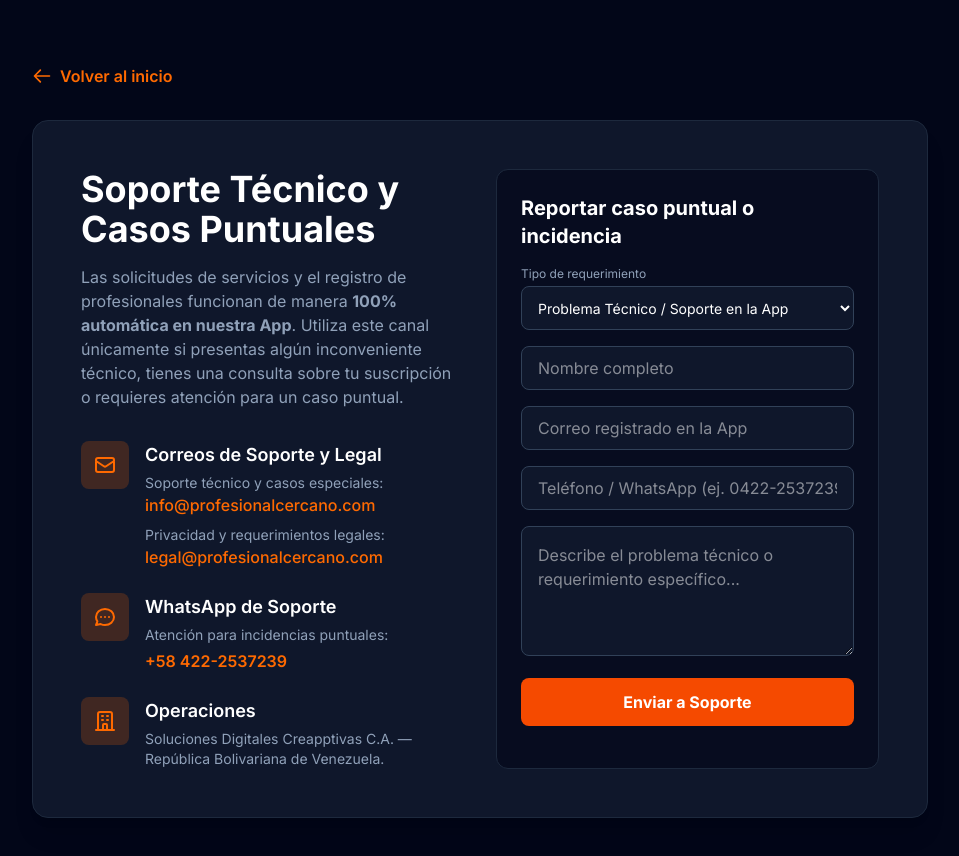
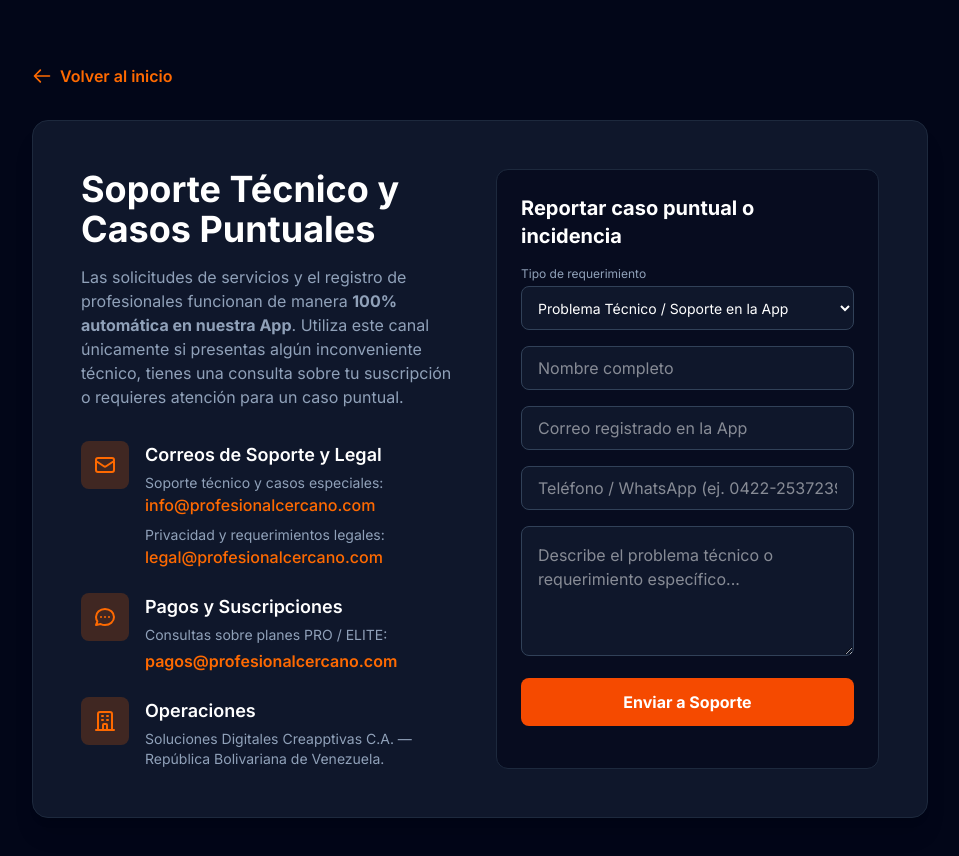
Before and after one commit to alejandrosaezh-bit/profesional_cercano_web, a Next.js app: page /contacto in a window 1280 px wide. Shown: the top 856 px of the page, without its empty margins (160-1119 px from the left). Built offline with nearby package versions, Linux system fonts and the light colour scheme.

Commit message:
chore(contacto): reservar linea 0422-2537239 exclusivamente para IA Condo

```diff
--- a/app/contacto/page.tsx
+++ b/app/contacto/page.tsx
@@ -75,10 +75,10 @@
                   <svg className="w-6 h-6" fill="none" stroke="currentColor" viewBox="0 0 24 24"><path strokeLinecap="round" strokeLinejoin="round" strokeWidth="2" d="M8 12h.01M12 12h.01M16 12h.01M21 12c0 4.418-4.03 8-9 8a9.863 9.863 0 01-4.255-.949L3 20l1.395-3.72C3.512 15.042 3 13.574 3 12c0-4.418 4.03-8 9-8s9 3.582 9 8z" /></svg>
                 </div>
                 <div>
-                  <h3 className="text-lg font-semibold text-white">WhatsApp de Soporte</h3>
-                  <p className="text-slate-400 text-sm mt-1">Atención para incidencias puntuales:</p>
-                  <a href="https://wa.me/584222537239" target="_blank" rel="noreferrer" className="text-orange-500 hover:underline font-semibold inline-block mt-1">
-                    +58 422-2537239
+                  <h3 className="text-lg font-semibold text-white">Pagos y Suscripciones</h3>
+                  <p className="text-slate-400 text-sm mt-1">Consultas sobre planes PRO / ELITE:</p>
+                  <a href="mailto:pagos@profesionalcercano.com" className="text-orange-500 hover:underline font-semibold inline-block mt-1">
+                    pagos@profesionalcercano.com
                   </a>
                 </div>
               </div>
```
